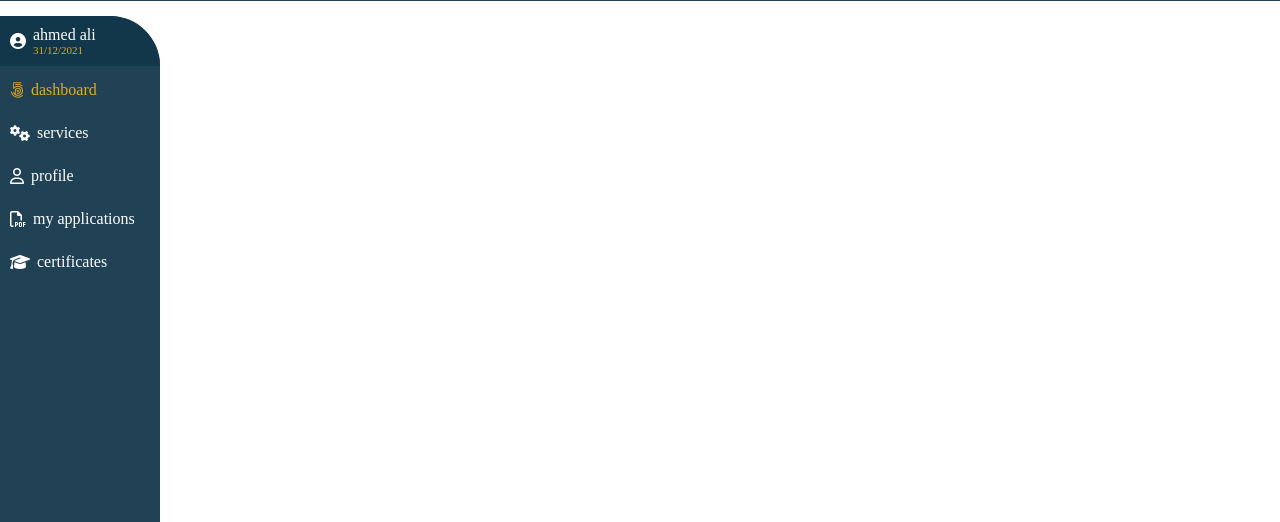
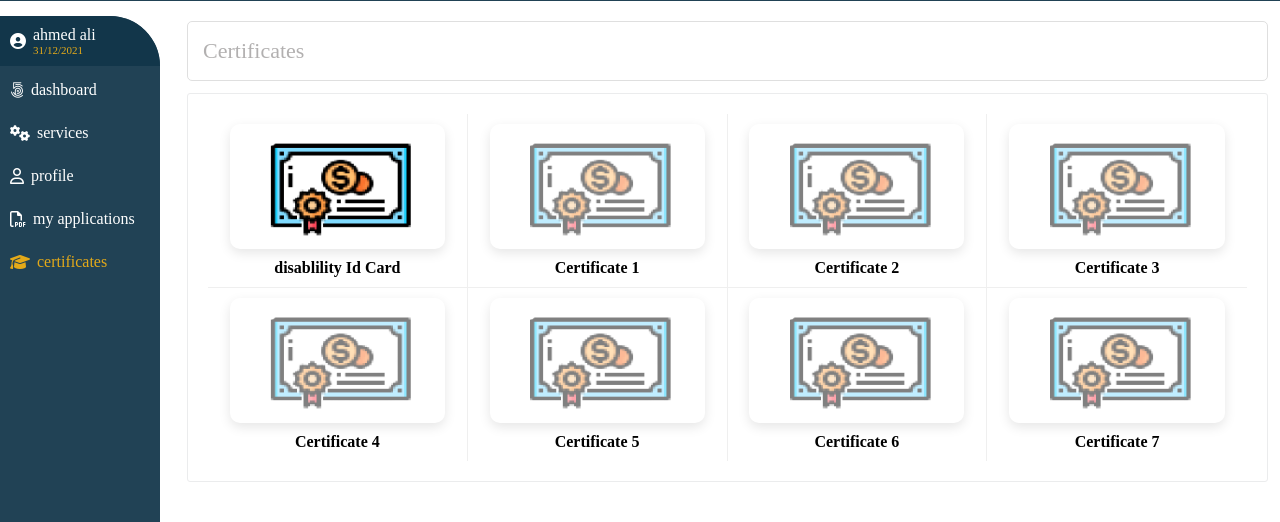
Before and after one commit to manchikantisaikiran/user-dashbaord, a plain HTML site: page html/certificates.html in a window 1280 px wide. Shown: the part 59-581 px from the top of the page. Drawn offline with Linux system fonts and the light colour scheme.

Commit message:
certification page

```diff
--- /dev/null
+++ b/css/certificates.css
@@ -0,0 +1,51 @@
+.certicates-wrapper{
+    border: 1px solid #ebeced;
+    border-radius: 3px;
+    margin-top: 12px;
+    background-color: white;
+    padding: 20px;
+    display: grid;
+    grid-template-columns: 1fr 1fr 1fr 1fr;
+}
+
+.certicates-wrapper .item{
+    display: flex;
+    justify-content: center;
+    align-items: center;
+    flex-direction: column;
+    padding: 10px;
+}
+
+.certicates-wrapper .item.bottom{
+    border-bottom: 1px solid #efefef;
+}
+.certicates-wrapper .item.right{
+    border-right: 1px solid #efefef;
+}
+
+
+.certicates-wrapper .item .certificate{
+    border-radius: 10px;
+    box-shadow: rgba(0, 0, 0, 0.1) 0px 4px 12px;
+    width: 90%;
+    height: 90%;
+    display: flex;
+    justify-content: center;
+    align-items: center;
+}
+
+.certicates-wrapper .item .certificate img{
+    width: 90%;
+    height: 90%;
+    filter: opacity(0.5);
+}
+
+.certicates-wrapper .item .certificate img.active-certificate{
+    filter: opacity(1);
+}
+
+.certicates-wrapper .item .certificate-title{
+    font-weight: bolder;
+    font-size: 16px;
+    margin-top: 10px;
+}
--- a/css/styles.css
+++ b/css/styles.css
@@ -53,8 +53,8 @@ aside .header .sidebar-item {
 }
 
 .sidebar-item a {
+    text-decoration: none !important;
     color: inherit;
-    text-decoration: none !important;
 }
 
 aside .footer{
@@ -70,6 +70,10 @@ aside .footer{
     display: flex;
     gap: 7px;
     align-items: center;
+}
+
+.sidebar-item:hover, .sidebar-item:hover a{
+    color: #e4aa19;
 }
 
 .sidebar-item{
@@ -127,6 +131,10 @@ aside .footer{
     color: #e4aa19 !important;
 }
 
+.active,.active a{
+    color: #e4aa19 !important;
+}
+
 /* page header styles */
 .page-heading-container{
     background-color: white;
--- a/html/certificates.html
+++ b/html/certificates.html
@@ -7,6 +7,7 @@
     <meta name="viewport" content="width=device-width, initial-scale=1.0">
     <title>Dashboard</title>
     <link rel="stylesheet" href="../css/styles.css">
+    <link rel="stylesheet" href="../css/certificates.css">
     <script src="https://kit.fontawesome.com/62fd71b6bd.js" crossorigin="anonymous"></script>
 </head>
 
@@ -39,7 +40,7 @@
                     </div>
                 </div>
             </div>
-            <div class="sidebar-item active">
+            <div class="sidebar-item">
                 <i class="fab fa-500px"></i>
                 <a href="./dashboard.html">dashboard</a>
             </div>
@@ -55,7 +56,7 @@
                 <i class="far fa-file-pdf"></i>
                 <a href="./applications.html">my applications</a>
             </div>
-            <div class="sidebar-item">
+            <div class="sidebar-item active">
                 <i class="fas fa-graduation-cap"></i>
                 <a href="./certificates.html">certificates</a>
             </div>
@@ -67,7 +68,61 @@
         </aside>
 
         <div class="container">
-
+            <div class="page-heading-container">
+                <div class="heading">
+                    Certificates
+                </div>
+            </div>
+            <div class="certicates-wrapper">
+                <div class="item right bottom">
+                    <div class="certificate">
+                        <img class="active-certificate" src="../img/certificate.png" alt="certificate">
+                    </div>
+                    <div class="certificate-title">disablility Id Card</div>
+                </div>
+                <div class="item right bottom">
+                    <div class="certificate">
+                        <img src="../img/certificate.png" alt="certificate">
+                    </div>
+                    <div class="certificate-title">Certificate 1</div>
+                </div>
+                <div class="item right bottom">
+                    <div class="certificate">
+                        <img src="../img/certificate.png" alt="certificate">
+                    </div>
+                    <div class="certificate-title">Certificate 2</div>
+                </div>
+                <div class="item bottom">
+                    <div class="certificate">
+                        <img src="../img/certificate.png" alt="certificate">
+                    </div>
+                    <div class="certificate-title">Certificate 3</div>
+                </div>
+                <div class="item right">
+                    <div class="certificate">
+                        <img src="../img/certificate.png" alt="certificate">
+                    </div>
+                    <div class="certificate-title">Certificate 4</div>
+                </div>
+                <div class="item right">
+                    <div class="certificate">
+                        <img src="../img/certificate.png" alt="certificate">
+                    </div>
+                    <div class="certificate-title">Certificate 5</div>
+                </div>
+                <div class="item right">
+                    <div class="certificate">
+                        <img src="../img/certificate.png" alt="certificate">
+                    </div>
+                    <div class="certificate-title">Certificate 6</div>
+                </div>
+                <div class="item">
+                    <div class="certificate">
+                        <img src="../img/certificate.png" alt="certificate">
+                    </div>
+                    <div class="certificate-title">Certificate 7</div>
+                </div>
+            </div>
         </div>
     </main>
 </body>
```
Also changed, not shown: img/certificate.png (added).
